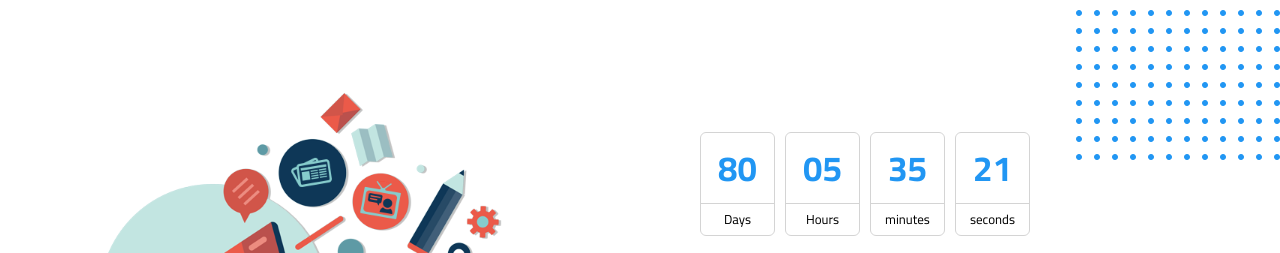
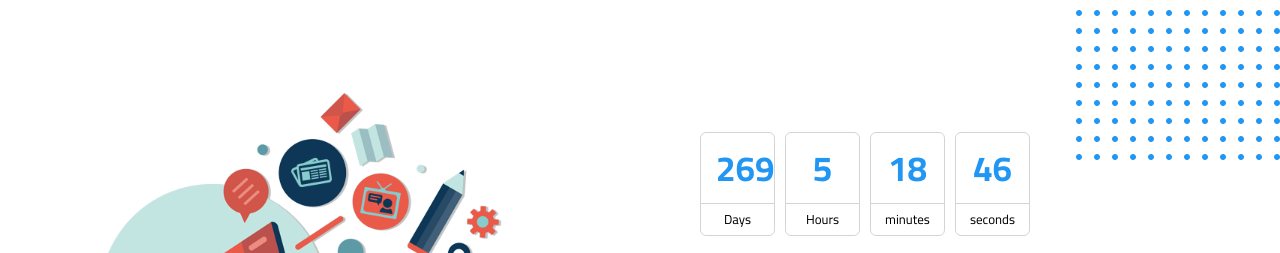
Before and after one commit to MohammedHassona99/Template-three-flex, a plain HTML site: page index.html in a window 1280 px wide. Shown: the part 9440-9693 px from the top of the page. Drawn offline with Linux system fonts and the light colour scheme.

Commit message:
count-down

```diff
--- a/css/app.scss
+++ b/css/app.scss
@@ -36,7 +36,9 @@ ul {
   background-color: var(--main-color);
   border-radius: 10px;
 }
+
 /* Start Global Rules */
+
 /* Start global classes */
 .container {
   padding-left: 15px;
@@ -122,10 +124,11 @@ ul {
   top: 200px;
   right: 0;
 }
-.dots-down{
+.dots-down {
   bottom: 200px;
   left: 0;
 }
+
 /* End global classes */
 
 /* Start Header */
--- a/index.html
+++ b/index.html
@@ -689,19 +689,19 @@
         <div class="events">
           <div class="time">
             <div class="unit">
-              <span>80</span>
+              <span id="days"></span>
               <span>Days</span>
             </div>
             <div class="unit">
-              <span>05</span>
+              <span id="hours">05</span>
               <span>Hours</span>
             </div>
             <div class="unit">
-              <span>35</span>
+              <span id="minutes">35</span>
               <span>minutes</span>
             </div>
             <div class="unit">
-              <span>21</span>
+              <span id="seconds">21</span>
               <span>seconds</span>
             </div>
           </div>
--- a/js/app.js
+++ b/js/app.js
@@ -0,0 +1,29 @@
+// The End Of The Year Date To CountDown To
+// 1000 millisecond = 1 second
+
+let countDownDate = new Date("Dec 31, 2022 23:59:59").getTime();
+console.log(countDownDate);
+
+let counter = setInterval(() => {
+  //get Date Now
+  let dateNow = new Date().getTime();
+
+  //Find the Date Difference Between Now and Countdown Date
+  let dateDiff = countDownDate - dateNow;
+  //  let days = Math.floor(dateDiff / (1000 * 60 * 60 * 24));
+  let days = Math.floor(dateDiff / 1000 / 60 / 60 / 24); // 1000 millisecond => seconds / 60 mints fot mints / 60 = 1 hour for hours / 24 Hours for a day
+  let hours = Math.floor((dateDiff % (1000 * 60 * 60 * 24)) / 1000 / 60 / 60);
+  let minutes = Math.floor((dateDiff % (1000 * 60 * 60)) / (1000 * 60));
+  let seconds = Math.floor((dateDiff % (1000 * 60)) / 1000);
+
+  document.querySelector("#days").innerHTML = days;
+  document.querySelector("#hours").innerHTML = hours;
+  document.querySelector("#minutes").innerHTML =
+    minutes < 10 ? `0${minutes}` : minutes;
+  document.querySelector("#seconds").innerHTML =
+    seconds < 10 ? `0${seconds}` : seconds;
+
+  if (dateDiff < 0) {
+    clearInterval(counter);
+  }
+}, 1000);
```
Also changed, not shown: 1 other file.
